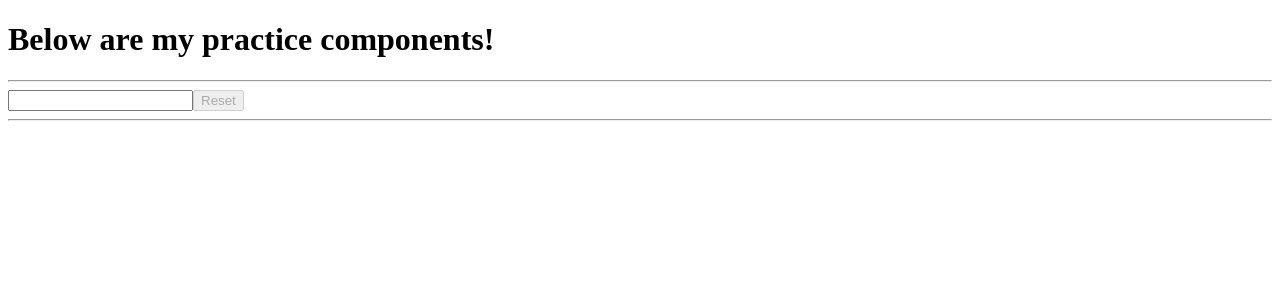
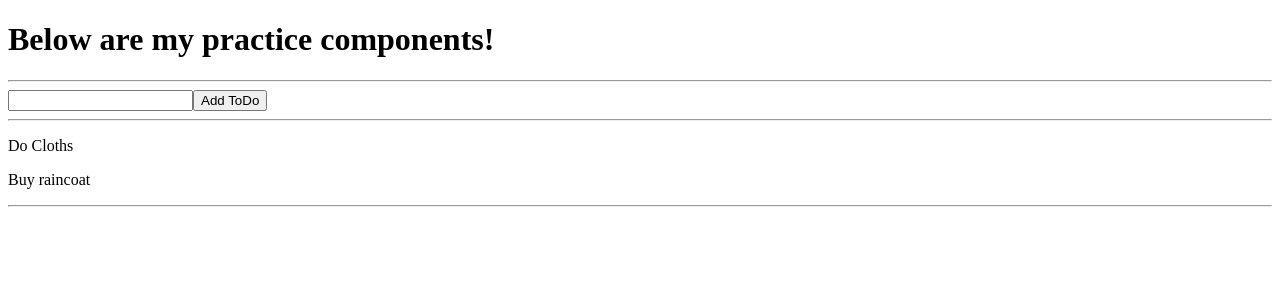
Before and after one commit to khazaddoom/refresh-june15, an Angular app: page / in a window 1280 px wide. Shown: the top 300 px of the page. Built offline with nearby package versions, Linux system fonts and the light colour scheme.

Commit message:
refresh lerning from week1

```diff
--- a/src/app/app.component.html
+++ b/src/app/app.component.html
@@ -10,6 +10,10 @@
 
 </div> -->
 
-<app-assignment></app-assignment>
+<app-cockpit (createToDoEvent) = "createToDoEventConsumer($event)"></app-cockpit>
 
 <hr>
+
+<app-server-element *ngFor = "let iterator of todos" [currentToDo] = "iterator"></app-server-element>
+
+<hr>
--- a/src/app/app.component.ts
+++ b/src/app/app.component.ts
@@ -6,7 +6,13 @@ import { Component } from '@angular/core';
   styleUrls: ['./app.component.css']
 })
 export class AppComponent {
-  title = 'refresh-june15';
 
+  todos: string[] = ['Do Cloths', 'Buy raincoat'];
+
+  createToDoEventConsumer(newToDoItem:string) {
+
+    this.todos.push(newToDoItem);
+
+  }
 
 }
--- a/src/app/app.module.ts
+++ b/src/app/app.module.ts
@@ -8,6 +8,8 @@ import { ServersComponent } from './components/servers/servers.component';
 import { SuccessAlertComponent } from './components/success-alert/success-alert.component';
 import { WarningAlertComponent } from './components/warning-alert/warning-alert.component';
 import { AssignmentComponent } from './components/assignment/assignment.component';
+import { CockpitComponent } from './components/cockpit/cockpit.component';
+import { ServerElementComponent } from './components/server-element/server-element.component';
 
 @NgModule({
   declarations: [
@@ -16,7 +18,9 @@ import { AssignmentComponent } from './components/assignment/assignment.componen
     ServersComponent,
     SuccessAlertComponent,
     WarningAlertComponent,
-    AssignmentComponent
+    AssignmentComponent,
+    CockpitComponent,
+    ServerElementComponent
   ],
 
   imports: [ BrowserModule, FormsModule ],
--- a/src/app/components/assignment/assignment.component.html
+++ b/src/app/components/assignment/assignment.component.html
@@ -2,3 +2,9 @@
 <!-- <p [ngStyle] = "{ fontWeight: 700, color: 'green' }" >{{ username }}</p> -->
 <p *ngIf= "username !== '' " [ngClass] = "{ colorMe: true, highlightMe: true }" >{{ username }}</p>
 <button (click) = "username ='' " [disabled] = "username == ''? true : false ">Reset</button>
+
+<hr>
+
+<h1 *ngFor = "let iterator of someData">
+    <h3>*</h3>
+</h1>
--- a/src/app/components/assignment/assignment.component.ts
+++ b/src/app/components/assignment/assignment.component.ts
@@ -9,7 +9,11 @@ export class AssignmentComponent implements OnInit {
 
   username = '';
 
-  constructor() { }
+  someData: number[];
+
+  constructor() {
+    this.someData = [1, 2, 3, 4, 5]
+  }
 
   ngOnInit() {
   }
--- /dev/null
+++ b/src/app/components/cockpit/cockpit.component.html
@@ -0,0 +1,2 @@
+<input type="text" [(ngModel)] = "todoName">
+<button (click)="addToDo()">Add ToDo</button>
--- /dev/null
+++ b/src/app/components/cockpit/cockpit.component.ts
@@ -0,0 +1,23 @@
+import { Component, OnInit, Output, EventEmitter } from '@angular/core';
+
+@Component({
+  selector: 'app-cockpit',
+  templateUrl: './cockpit.component.html',
+  styleUrls: ['./cockpit.component.css']
+})
+export class CockpitComponent implements OnInit {
+
+  todoName: string;
+
+  @Output() createToDoEvent = new EventEmitter();
+
+  constructor() { }
+
+  ngOnInit() {
+  }
+
+  addToDo() {
+    this.createToDoEvent.emit(this.todoName);
+  }
+
+}
--- /dev/null
+++ b/src/app/components/server-element/server-element.component.html
@@ -0,0 +1 @@
+<p>{{ currentToDo }}</p>
--- /dev/null
+++ b/src/app/components/server-element/server-element.component.ts
@@ -0,0 +1,17 @@
+import { Component, OnInit, Input } from '@angular/core';
+
+@Component({
+  selector: 'app-server-element',
+  templateUrl: './server-element.component.html',
+  styleUrls: ['./server-element.component.css']
+})
+export class ServerElementComponent implements OnInit {
+
+  @Input() currentToDo: string;
+
+  constructor() { }
+
+  ngOnInit() {
+  }
+
+}
```
Also changed, not shown: src/app/components/cockpit/cockpit.component.css (added), src/app/components/server-element/server-element.component.css (added), 1 other file (tests, documents, lock files or other folders).
